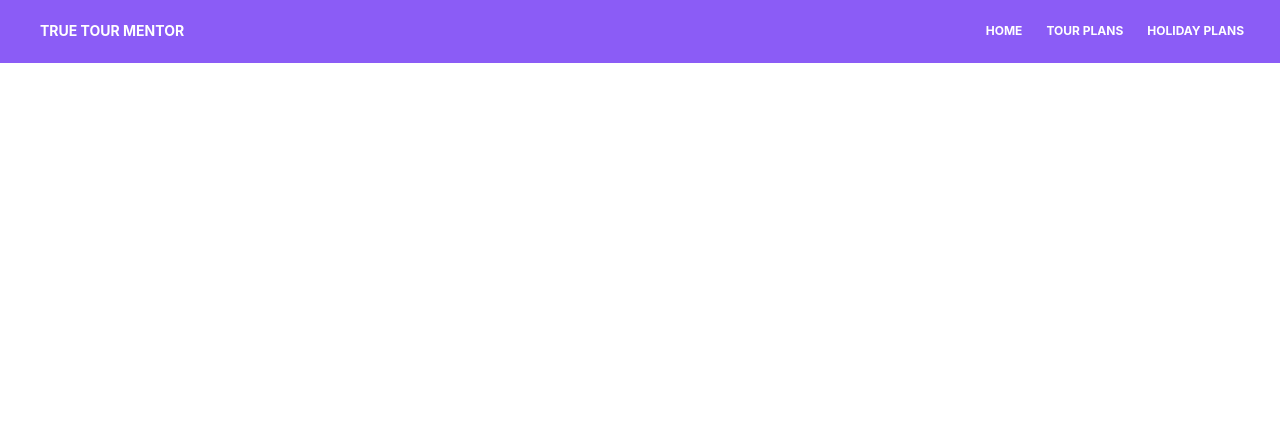
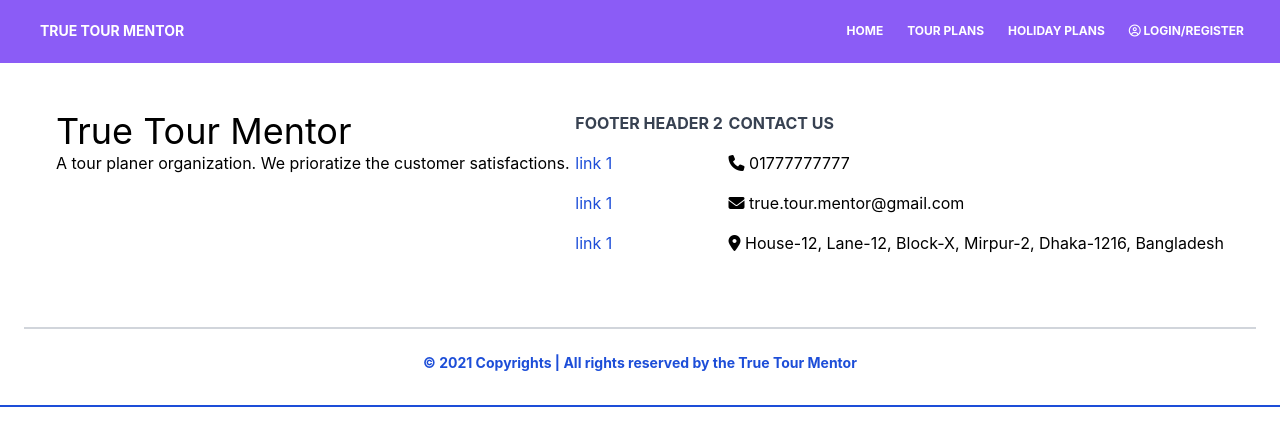
Before and after one commit to MashodRana/true-tour-mentor, a React (Create React App) app: page / in a window 1280 px wide. Shown: the top 446 px of the page. Built offline with nearby package versions, Linux system fonts and the light colour scheme.

Commit message:
Footer added.

```diff
--- a/package.json
+++ b/package.json
@@ -4,6 +4,7 @@
   "private": true,
   "dependencies": {
     "@craco/craco": "^6.4.0",
+    "@popperjs/core": "2.9.1",
     "@testing-library/jest-dom": "^5.14.1",
     "@testing-library/react": "^11.2.7",
     "@testing-library/user-event": "^12.8.3",
--- a/public/index.html
+++ b/public/index.html
@@ -24,7 +24,10 @@
       work correctly both with client-side routing and a non-root public URL.
       Learn how to configure a non-root public URL by running `npm run build`.
     -->
-    <title>React App</title>
+    <title>True Tour Mentor</title>
+
+    <!-- Font Awsome -->
+    <script src="https://kit.fontawesome.com/0f42c19b3f.js" crossorigin="anonymous"></script>
   </head>
   <body>
     <noscript>You need to enable JavaScript to run this app.</noscript>
--- a/src/App.css
+++ b/src/App.css
@@ -1,4 +1,4 @@
-.App {
+/* .App {
   text-align: center;
 }
 
@@ -35,4 +35,4 @@
   to {
     transform: rotate(360deg);
   }
-}
+} */
--- a/src/App.js
+++ b/src/App.js
@@ -1,6 +1,7 @@
 // import logo from './logo.svg';
 import { BrowserRouter , Switch, Route} from 'react-router-dom';
 import './App.css';
+import Footer from './components/Footer/Footer';
 import Header from './components/Header/Header';
 import Home from './pages/Home';
 
@@ -14,6 +15,7 @@ function App() {
             <Home></Home>
           </Route>
         </Switch>
+        <Footer></Footer>
       </BrowserRouter>
 
     </div>
--- /dev/null
+++ b/src/components/Common/Dropdown.jsx
@@ -0,0 +1,81 @@
+import React from "react";
+import { createPopper } from "@popperjs/core";
+
+const Dropdown = ({ color }) => {
+  // dropdown props
+  const [dropdownPopoverShow, setDropdownPopoverShow] = React.useState(false);
+  const btnDropdownRef = React.createRef();
+  const popoverDropdownRef = React.createRef();
+  const openDropdownPopover = () => {
+    createPopper(btnDropdownRef.current, popoverDropdownRef.current, {
+      placement: "bottom-start"
+    });
+    setDropdownPopoverShow(true);
+  };
+  const closeDropdownPopover = () => {
+    setDropdownPopoverShow(false);
+  };
+  // bg colors
+  let bgColor;
+  color === "white"
+    ? (bgColor = "bg-blueGray-700")
+    : (bgColor = "bg-" + color + "-500");
+  return (
+    <>
+      <div className="flex flex-wrap">
+        <div className="w-full sm:w-6/12 md:w-4/12 px-4">
+          <div className="relative inline-flex align-middle w-full">
+            <button
+              className={
+                "text-white font-bold uppercase text-xl hover:shadow-lg outline-none focus:outline-none mr-1 mb-1 ease-linear transition-all duration-150 " +
+                bgColor
+              }
+              type="button"
+              ref={btnDropdownRef}
+              onClick={() => {
+                dropdownPopoverShow
+                  ? closeDropdownPopover()
+                  : openDropdownPopover();
+              }}
+            >
+              <i class="far fa-user-circle"></i>
+            </button>
+            <div
+              ref={popoverDropdownRef}
+              className={
+                (dropdownPopoverShow ? "block " : "hidden ") +
+                (color === "white" ? "bg-white " : bgColor + " ") +
+                "text-base z-50 float-left py-2 list-none text-left rounded shadow-lg mt-1"
+              }
+              style={{ minWidth: "12rem" }}
+            >
+              <a
+                href="#pablo"
+                className={
+                  "text-sm py-2 px-4 font-normal block w-full whitespace-nowrap bg-transparent " +
+                  (color === "white" ? " text-blueGray-700" : "text-white")
+                }
+                onClick={e => e.preventDefault()}
+              >
+                Login
+              </a>
+              <a
+                href="#pablo"
+                className={
+                  "text-sm py-2 px-4 font-normal block w-full whitespace-nowrap bg-transparent " +
+                  (color === "white" ? " text-blueGray-700" : "text-white")
+                }
+                onClick={e => e.preventDefault()}
+              >
+                Register
+              </a>
+
+            </div>
+          </div>
+        </div>
+      </div>
+    </>
+  );
+};
+
+export default Dropdown;
--- /dev/null
+++ b/src/components/Footer/Footer.jsx
@@ -0,0 +1,44 @@
+import React from "react";
+import { NavLink } from "react-router-dom";
+
+const Footer = () => {
+    return (
+        <footer class="footer bg-white relative pt-1 border-b-2 border-blue-700">
+    <div class="container mx-auto px-6">
+
+        <div class="sm:flex sm:mt-8">
+            <div class="mt-8 sm:mt-0 sm:w-full sm:px-8 flex flex-col md:flex-row justify-between">
+
+                <div class="flex flex-col">
+                    <h2 className="text-4xl">True Tour Mentor</h2>
+                    <p>A tour planer organization. We prioratize the customer satisfactions.</p>
+                </div>
+                <div class="flex flex-col">
+                    <span class="font-bold text-gray-700 uppercase mt-4 md:mt-0 mb-2">Footer header 2</span>
+                    <span class="my-2"><a href="#" class="text-blue-700 text-md hover:text-blue-500">link 1</a></span>
+                    <span class="my-2"><a href="#" class="text-blue-700  text-md hover:text-blue-500">link 1</a></span>
+                    <span class="my-2"><a href="#" class="text-blue-700 text-md hover:text-blue-500">link 1</a></span>
+                </div>
+                <div class="flex flex-col">
+                    <span class="font-bold text-gray-700 uppercase mt-4 md:mt-0 mb-2">Contact us</span>
+                    <span class="my-2"><i class="fas fa-phone"></i>&nbsp;01777777777</span>
+                    <span class="my-2"><i class="fas fa-envelope"></i>&nbsp;true.tour.mentor@gmail.com</span>
+                    <span class="my-2"><i class="fas fa-map-marker-alt"></i>&nbsp;House-12, Lane-12, Block-X, Mirpur-2, Dhaka-1216, Bangladesh</span>
+                </div>
+            </div>
+        </div>
+    </div>
+    <div class="container mx-auto px-6">
+        <div class="mt-16 border-t-2 border-gray-300 flex flex-col items-center">
+            <div class="sm:w-2/3 text-center py-6">
+                <p class="text-sm text-blue-700 font-bold mb-2">
+                &copy; 2021 Copyrights | All rights reserved by the <span className="font-bold">True Tour Mentor</span>
+                </p>
+            </div>
+        </div>
+    </div>
+</footer>
+    );
+};
+
+export default Footer;
--- a/src/components/Header/Header.jsx
+++ b/src/components/Header/Header.jsx
@@ -32,6 +32,11 @@ const Header = () => {
                                 Holiday Plans
                             </a>
                         </li>
+                        <li className="nav-item">
+                            <a className="px-3 py-2 flex items-center text-xs uppercase font-bold leading-snug text-white hover:opacity-75" href="#pablo">
+                            <i class="far fa-user-circle"></i>&nbsp;Login/Register
+                            </a>
+                        </li>
                     </ul>
                 </div>
             </div>
--- a/src/pages/Home.css
+++ b/src/pages/Home.css
@@ -0,0 +1,6 @@
+.intro-section{
+    background-image: url('../images/intro-image.svg');
+    height: 500px;
+    background-size: cover;
+    width: 100%;
+}
--- a/src/pages/Home.jsx
+++ b/src/pages/Home.jsx
@@ -1,8 +1,45 @@
 import React from "react";
+import './Home.css'
+const Home = () => {
+    return (
+        <>
+            <main>
+                <section className="intro-section">
+                    <h2 className="text-4xl green-600">We help <br /> to create  <br /> colorfull memories</h2>
+                </section>
+                <section className="tour-plans-section container mx-auto my-16">
+                    <h2 className="text-3xl">Offered Tour Plans</h2>
+                    <p className="text-xl">Find your prefereable one</p>
+                    <div className="tour-plans">
+                        <div class="grid grid-cols-1 md:grid-cols-3 lg:grid-cols-4 gap-2">
+                            <div>
+                                <div>
+                                    <img src="https://sgp1.digitaloceanspaces.com/cosmosgroup/news/7725621_New%20Project%20(4).jpg" alt="" />
+                                </div>
+                                <div>
+                                    <h4>Saint-Martin</h4>
+                                    <p>Cost: 6000 TK</p>
+                                    <button className="border p-1 m-2">Add to Fav</button>
+                                    <button className="border p-1 m-2">View Details</button>
+                                </div>
+                            </div>
+                            <div>
+                                <div>
+                                    <img src="https://dynamic-media-cdn.tripadvisor.com/media/photo-o/0d/77/22/14/amiakhum.jpg?w=700&h=500&s=1" alt="" />
+                                </div>
+                                <div>
+                                    <h4>Bandarban</h4>
+                                    <p>Cost: 5500 TK</p>
+                                    <button className="border p-1 m-2">Add to Fav</button>
+                                    <button className="border p-1 m-2">View Details</button>
+                                </div>
+                            </div>
+                        </div>
+                    </div>
 
-const Home = ()=>{
-    return(
-        <h1>This is home page.</h1>
+                </section>
+            </main>
+        </>
     );
 };
 
```
Also changed, not shown: src/images/intro-image.svg (added), 1 other file (tests, documents, lock files or other folders).
